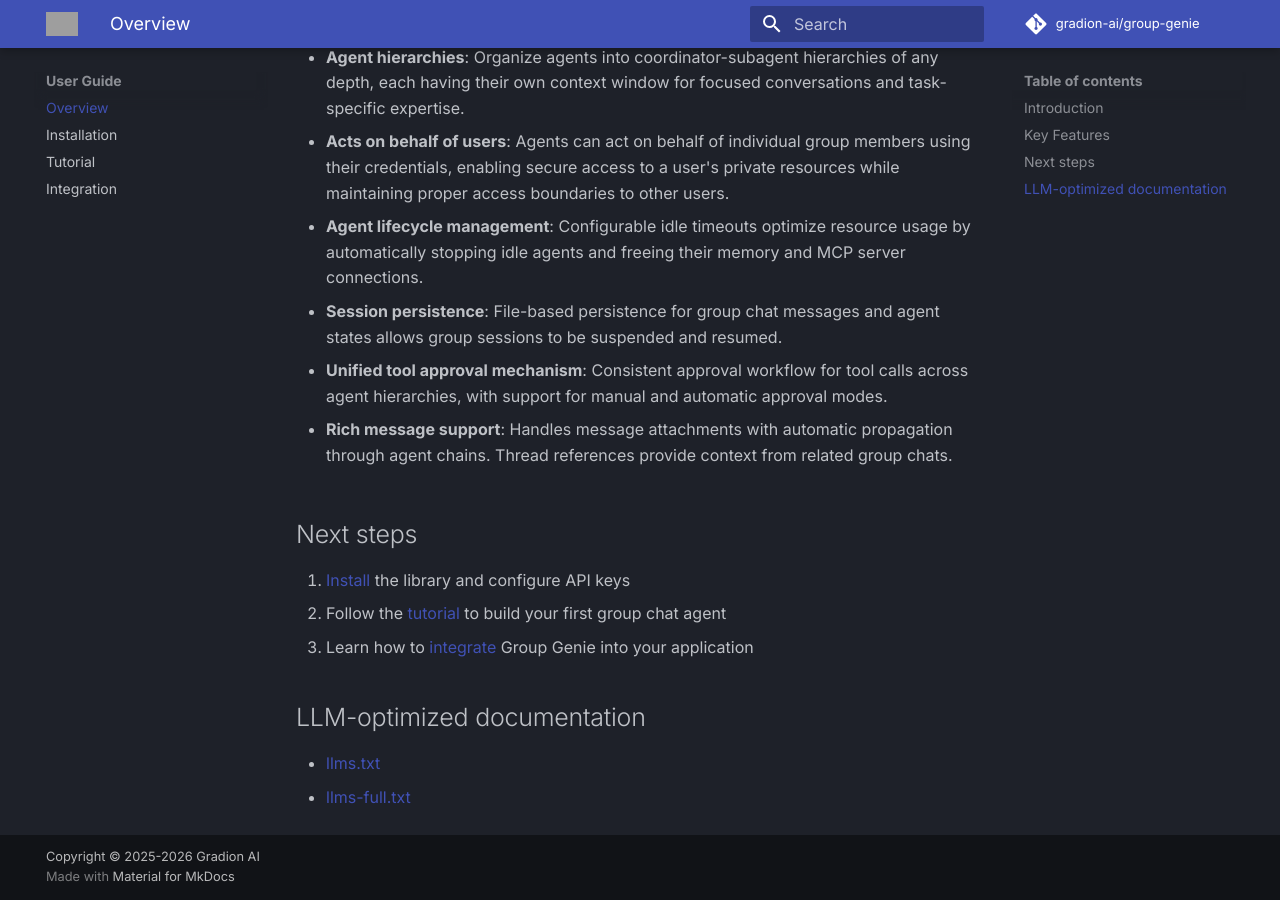
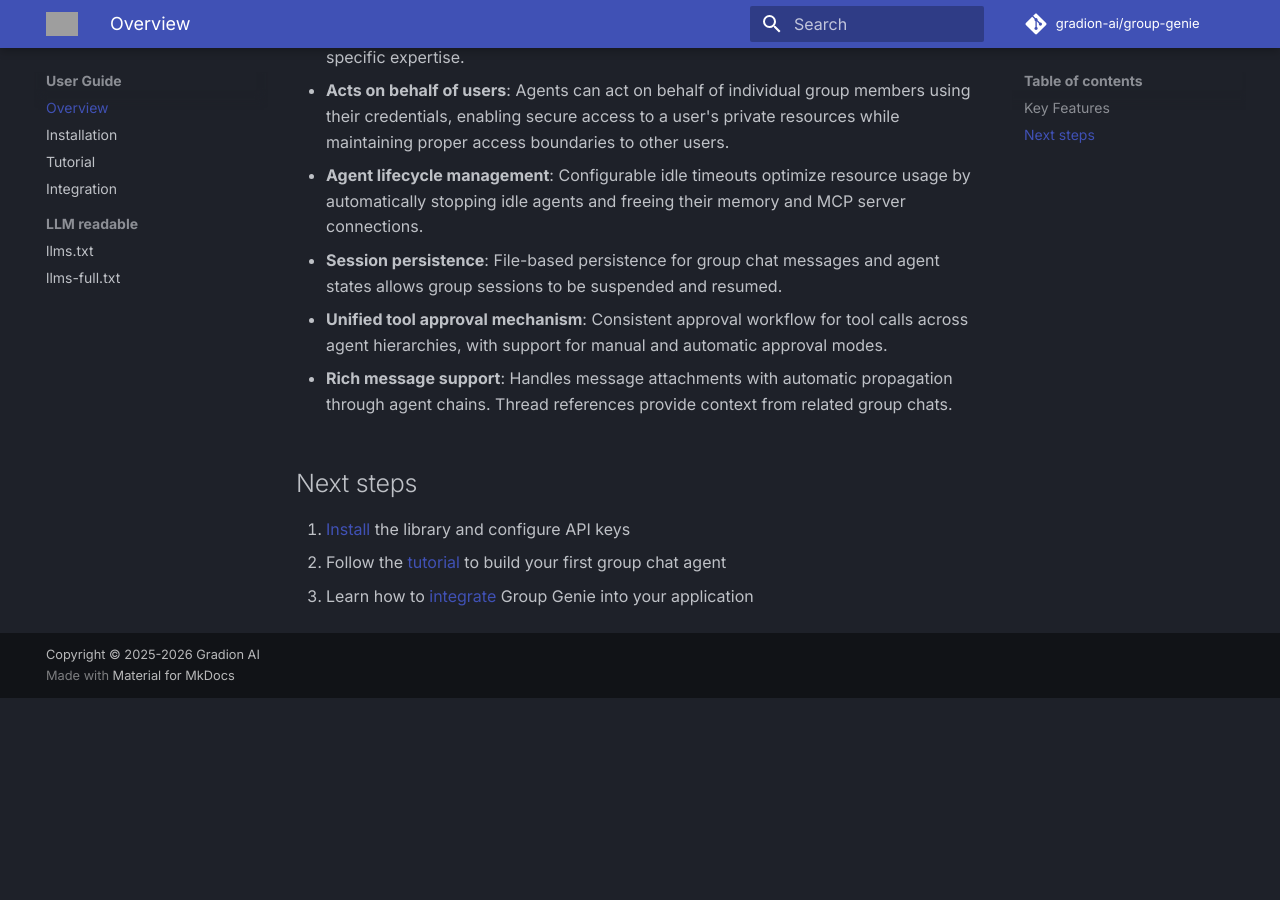
Before and after one commit to gradion-ai/group-genie, an MkDocs documentation site: the page built from docs/index.md, in a window 1280 px wide and 900 px high, scrolled down 792 px. Built offline with MkDocs 1.6.1 and Material for MkDocs 9.7.7, drawn with Linux system fonts in a browser that asks for light colours; comment, search, counter and statistics services are not loaded; after the commit the page ends 1490 px from its top, so only the background shows below that; some of the changed text lies outside the part shown; grey boxes are pictures that could not be loaded.

```diff
--- a/docs/index.md
+++ b/docs/index.md
@@ -1,6 +1,4 @@
-# Group Genie
-
-## Introduction
+# Overview
 
 Group Genie enables single-user AI agents to participate in group chat conversations without requiring modification to the agents themselves. While many AI agents excel at responding to direct queries from individual users, they typically cannot handle multi-party conversations where relevant information emerges from complex exchanges between multiple participants. Group Genie solves this by combining [Group Sense](https://gradion-ai.github.io/group-sense/)'s intelligent pattern detection with a flexible agent integration layer. Agents can be based on any technology stack (framework, API, etc.) and integrated through a simple agent interface, with default implementations provided for Pydantic AI and the OpenAI Agents SDK.
 
@@ -29,8 +27,3 @@ Group Genie enables single-user AI agents to participate in group chat conversat
 1. [Install](installation.md) the library and configure API keys
 2. Follow the [tutorial](tutorial.md) to build your first group chat agent
 3. Learn how to [integrate](integration.md) Group Genie into your application
-
-## LLM-optimized documentation
-
-- [llms.txt](/group-genie/llms.txt)
-- [llms-full.txt](/group-genie/llms-full.txt)
--- a/mkdocs.yml
+++ b/mkdocs.yml
@@ -96,6 +96,9 @@ nav:
     - Installation: installation.md
     - Tutorial: tutorial.md
     - Integration: integration.md
+    - LLM readable:
+      - llms.txt: llms.txt
+      - llms-full.txt: llms-full.txt
   - API Reference:
     - Agent: api/agent.md
     - Reasoner: api/reasoner.md
```
